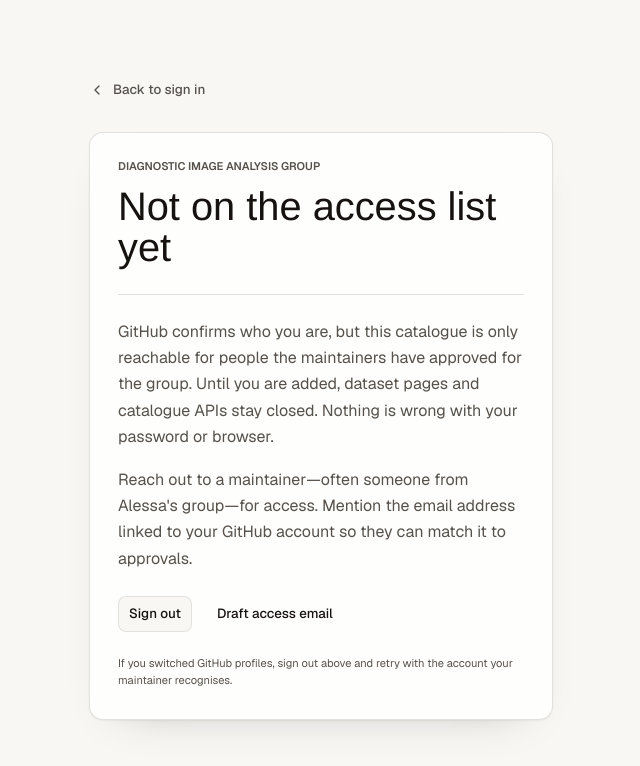
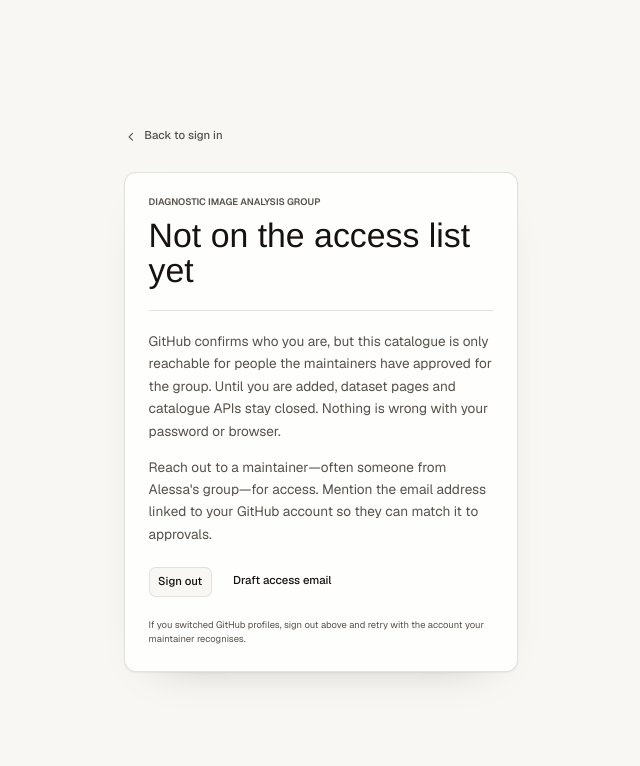
Before and after one commit to nielsRocholl/dataset-registry, a Next.js app: page /unauthorized in a window 1280 px wide. Shown: the top 766 px of the page, without its empty margins (319-959 px from the left). Built offline with nearby package versions, Linux system fonts and the light colour scheme; a web font is replaced by a local one.

Commit message:
scale down

```diff
--- a/app/globals.css
+++ b/app/globals.css
@@ -42,6 +42,9 @@
   --border-subtle: color-mix(in oklch, var(--neutral-900) 7%, transparent);
   --border-default: color-mix(in oklch, var(--neutral-900) 12%, transparent);
   --border-strong: color-mix(in oklch, var(--neutral-900) 20%, transparent);
+
+  /* Root rem scale (~15% below browser default); scales --text-* and Tailwind rem spacing. */
+  --font-size-root: 85%;
 
   --text-xs: 0.694rem;
   --text-sm: 0.833rem;
@@ -292,6 +295,7 @@
   }
 
   html {
+    font-size: var(--font-size-root);
     @apply font-sans;
     background: var(--background);
     -webkit-text-size-adjust: 100%;
--- a/generated/index.json
+++ b/generated/index.json
@@ -1,5 +1,5 @@
 {
-  "generated_at": "2026-05-21T10:50:55.319Z",
+  "generated_at": "2026-05-21T10:57:36.801Z",
   "datasets": [
     {
       "id": "longitudinal-ct",
```
